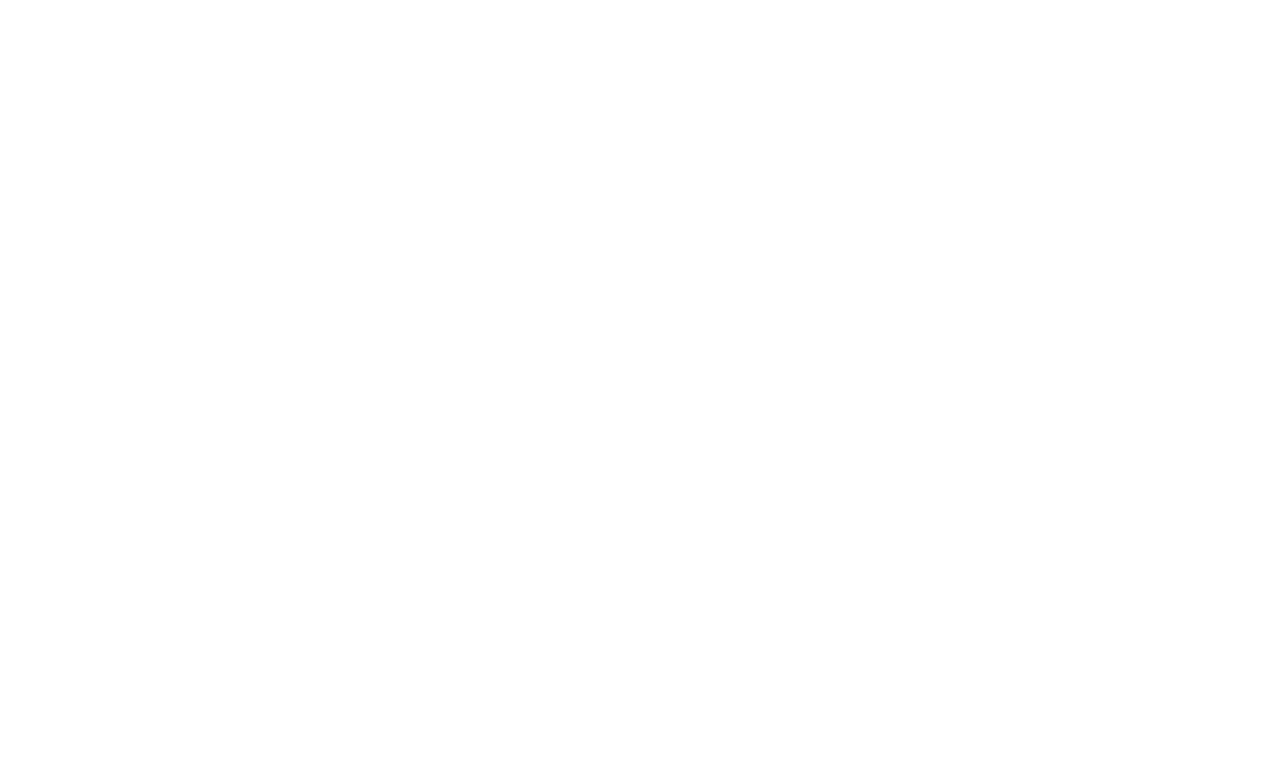
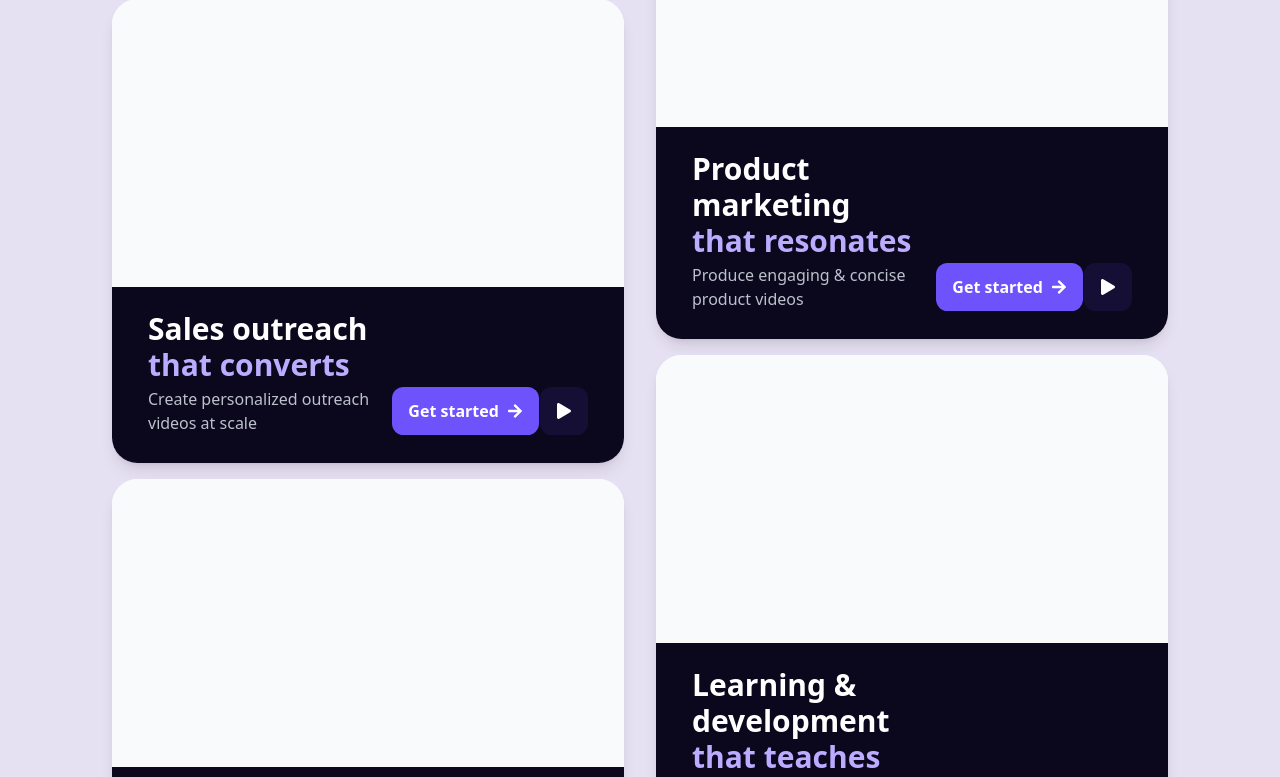
Before and after one commit to lokeshkrishna2003/HeyGen, a React (Create React App) app: page / in a window 1280 px wide. Shown: the part 1478-2255 px from the top of the page. Before the commit the page ends 1077 px from the top, so only its background shows below. Built offline with nearby package versions, Linux system fonts and the light colour scheme.

Commit message:
card component was pushed to github

```diff
--- a/src/HomePage.jsx
+++ b/src/HomePage.jsx
@@ -1,8 +1,13 @@
-import React, { useState } from 'react';
-import { FaBars, FaArrowRight } from 'react-icons/fa';
-import { MdKeyboardArrowDown,MdKeyboardArrowUp, MdSailing } from "react-icons/md";
-import './App.css';
-import InteractiveShowcase from './components/InteractiveShowcase';
+import React, { useState } from "react";
+import { FaBars, FaArrowRight } from "react-icons/fa";
+import {
+  MdKeyboardArrowDown,
+  MdKeyboardArrowUp,
+  MdSailing,
+} from "react-icons/md";
+import "./App.css";
+import InteractiveShowcase from "./components/InteractiveShowcase";
+import CardComponent from "./components/CardComponent";
 
 const HomePage = () => {
   // State to track which nav link is hovered
@@ -15,32 +20,57 @@
         <div className="container mx-auto px-4 py-[1vw] flex justify-between items-center">
           <div className="flex items-center space-x-4">
             {/* Bold company name */}
-            <div className="text-lg md:text-xl font-bold text-gray-800">HeyGen</div>
+            <div className="text-lg md:text-xl font-bold text-gray-800">
+              HeyGen
+            </div>
           </div>
           {/* Navigation Links for larger screens */}
           <div className="hidden md:flex ml-[10vw] ">
-            {['Use Cases', 'Features', 'Resources', 'Pricing'].map((text, index) => (
+            {["Use Cases", "Features", "Resources", "Pricing"].map(
+              (text, index) => (
                 <div
                   key={text}
                   onMouseEnter={() => setHoverIndex(index)}
                   onMouseLeave={() => setHoverIndex(-1)}
-                className={`flex items-center text-gray-800 px-3 py-2 rounded-md transition-colors hover:cursor-pointer ${hoverIndex === index ? 'bg-[#dbd5ea] rounded-[10vw] text-[#7559ff]' : ''}`}
+                  className={`flex items-center text-gray-800 px-3 py-2 rounded-md transition-colors hover:cursor-pointer ${
+                    hoverIndex === index
+                      ? "bg-[#dbd5ea] rounded-[10vw] text-[#7559ff]"
+                      : ""
+                  }`}
                 >
-                {text !== 'Pricing' ? (
+                  {text !== "Pricing" ? (
                     <>
                       <p>{text}</p>
-                    {hoverIndex === index ? <MdKeyboardArrowUp className="ml-2  text-[#7559ff]" size={20} /> : <MdKeyboardArrowDown className="ml-2 text-[#7559ff]" size={20}/>}
+                      {hoverIndex === index ? (
+                        <MdKeyboardArrowUp
+                          className="ml-2  text-[#7559ff]"
+                          size={20}
+                        />
+                      ) : (
+                        <MdKeyboardArrowDown
+                          className="ml-2 text-[#7559ff]"
+                          size={20}
+                        />
+                      )}
                     </>
                   ) : (
                     <p>{text}</p>
                   )}
                 </div>
-            ))}
+              )
+            )}
           </div>
           <div className="flex items-center space-x-4">
             {/* Contact Sales and Get Started buttons */}
-            <a href="#" className="text-gray-800 hover:text-[#7559ff] transition-colors hidden md:block">Contact Sales</a>
-            <button className="bg-[#6E52FC] text-white py-4 px-4 rounded-lg shadow-md hover:bg-[#5e42ec] transition-colors">Get started</button>
+            <a
+              href="#"
+              className="text-gray-800 hover:text-[#7559ff] transition-colors hidden md:block"
+            >
+              Contact Sales
+            </a>
+            <button className="bg-[#6E52FC] text-white py-4 px-4 rounded-lg shadow-md hover:bg-[#5e42ec] transition-colors">
+              Get started
+            </button>
             {/* Hamburger Menu Icon */}
             <div className="text-2xl md:hidden">
               <FaBars />
@@ -52,10 +82,11 @@
         <div className="container mx-auto  p-4 text-center flex-1 flex flex-col justify-center items-center mt-[2vw]">
           <h1 className="text-5xl md:text-7xl text-[#7559FF] font-bold mb-6">
             AI-powered video <br className="hidden md:block" />
-            <span className='text-[#232833]'>creations at scale</span>
+            <span className="text-[#232833]">creations at scale</span>
           </h1>
           <p className="text-xl mb-8">
-            Effortlessly produce studio quality videos <br className="hidden md:block" />
+            Effortlessly produce studio quality videos{" "}
+            <br className="hidden md:block" />
             with AI-generated avatars and voices.
           </p>
           <div>
@@ -63,30 +94,63 @@
               Get started for free
               <FaArrowRight className="ml-2" />
             </button>
-            <p className='xl:text-[80%] mt-[3%]'>No credit card needed</p>
+            <p className="xl:text-[80%] mt-[3%]">No credit card needed</p>
           </div>
           <div className="container mx-auto p-4">
             <div className="overflow-hidden relative">
               <div className="marquee flex animate-marquee space-x-4">
                 {/* Placeholder divs for logos */}
                 {[...Array(10)].map((_, i) => (
-                <div key={i} className="min-w-max bg-[#E6E0F3] rounded flex items-center justify-center text-lg font-semibold h-24 w-24">
+                  <div
+                    key={i}
+                    className="min-w-max bg-[#E6E0F3] rounded flex items-center justify-center text-lg font-semibold h-24 w-24"
+                  >
                     {i + 1}
                   </div>
                 ))}
               </div>
             </div>
           </div>
-        <InteractiveShowcase/>
+          <div className="min-h-screen">
+            <InteractiveShowcase />
+          </div>
+          <div className="min-h-[60vh] mt-20 relative flex ">
+            <div>
+              <CardComponent
+                title1="Sales outreach"
+                title2="that converts"
+                description="Create personalized outreach videos at scale"
+                imageUrl="path-to-your-cover-image.jpg" // Replace with your actual image path
+              />
+              <CardComponent
+                title1="Content marketing"
+                title2="that engage"
+                description="Supercharge your content calendar with videos"
+                imageUrl="path-to-your-cover-image.jpg" // Replace with your actual image path
+              />
+            </div>
+
+            <div className="relative bottom-40 ">
+              <CardComponent
+                title1="Product marketing"
+                title2="that resonates"
+                description="Produce engaging & concise product videos"
+                imageUrl="path-to-your-cover-image.jpg" // Replace with your actual image path
+              />
+              <CardComponent
+                title1="Learning & development"
+                title2="that teaches"
+                description="Create training videos your team will actually watch"
+                imageUrl="path-to-your-cover-image.jpg" // Replace with your actual image path
+              />
+            </div>
+          </div>
         </div>
 
         {/* Marquee effect */}
-
-
-
       </div>
     </>
   );
-}
+};
 
 export default HomePage;
--- /dev/null
+++ b/src/components/CardComponent.jsx
@@ -0,0 +1,41 @@
+import React from "react";
+import { FaArrowRight, FaPlay } from "react-icons/fa"; // Ensure you have @heroicons/react installed
+
+
+
+const CardComponent = ({ title1,title2, description, imageUrl }) => {
+  return (
+    <div className="min-w-[40vw] rounded-[2vw] overflow-hidden shadow-lg bg-white text-gray-900 m-4">
+      {/* Image section - leave it empty or use a cover image */}
+      <div className=" h-72 bg-cover bg-center bg-slate-50 ">
+        {/* image */}
+      </div>
+
+      <div className="bg-[#0b071d] p-5 flex flex-col justify-start items-start ">
+        {/* Text section */}
+        <div className="w-[18vw]  ml-4 mt-1">
+          {/* Title */}
+          <div className="font-bold text-start text-[#ffffff] text-3xl mb-1">
+{title1}
+<p className="text-[#bbacff]">{title2}</p>
+          </div>
+
+        </div>
+
+        {/* Action section */}
+        <div className="px-4 flex justify-between pb-2  w-full">
+          <p className="text-[#bcc1cc] w-[19vw] text-start  text-base">{description}</p>
+          <button className="bg-[#6E52FC] hover:bg-[#6245F0] text-white font-bold py-2 px-4 rounded-[0.9vw] inline-flex items-center">
+            Get started
+          <FaArrowRight className="ml-2" />
+          </button>
+          <button className="bg-[#150f36] text-white font-bold py-2 px-4 rounded-[0.9vw] inline-flex items-center">
+            <FaPlay PlayclassName="w-4 h-4 mr-2" />
+          </button>
+        </div>
+      </div>
+    </div>
+  );
+};
+
+export default CardComponent;
```
Lines whose indentation alone changed are shown as unchanged.
